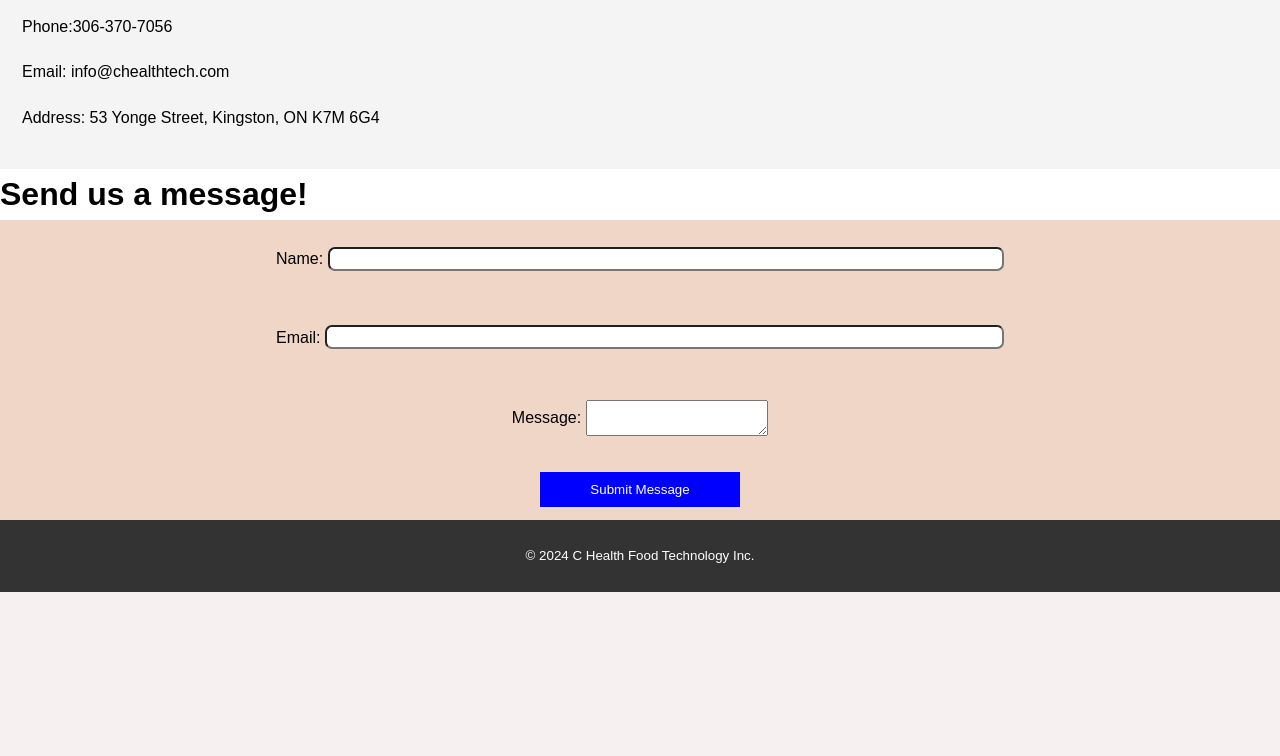
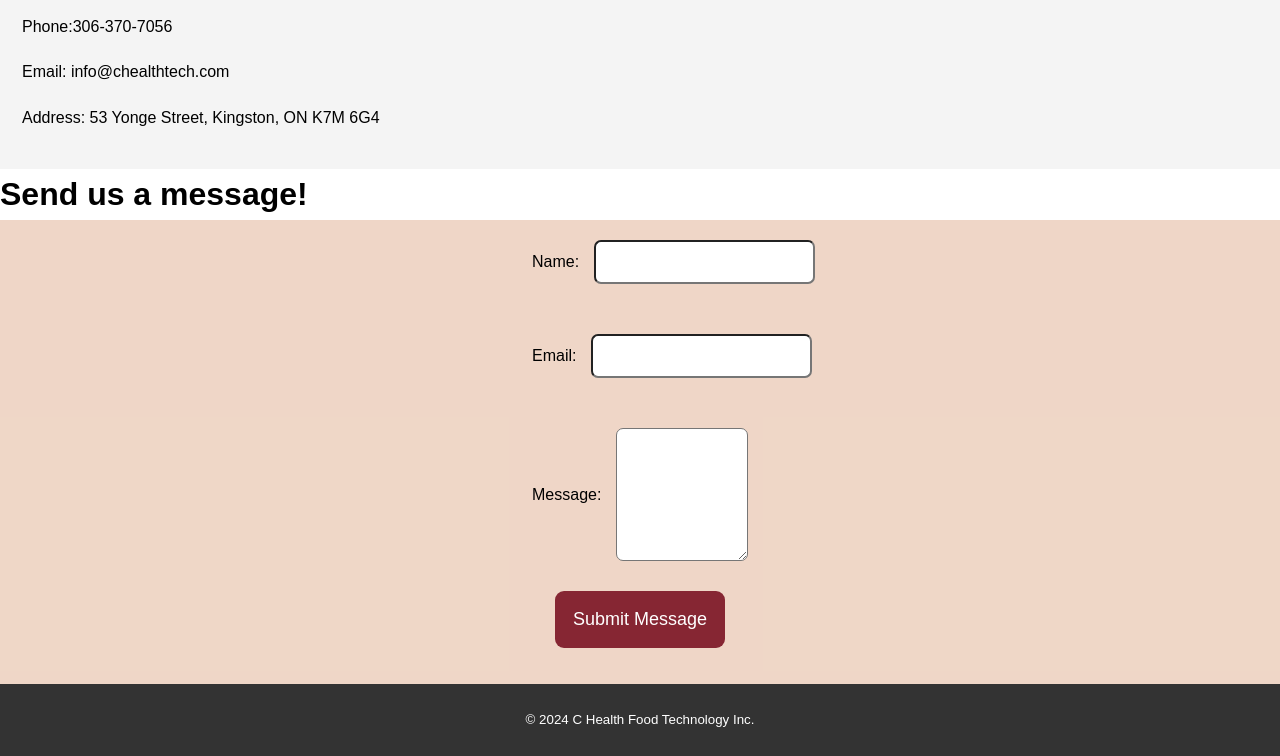
Before and after one commit to Crossbow007/WebsiteForCHF, a PHP site: page /GonzalesArnieCodingAsst/contact.html in a window 1280 px wide. Shown: the part 600-1356 px from the top of the page. Before the commit the page ends 1192 px from the top, so only its background shows below. Run offline with PHP 8.4, Linux system fonts and the light colour scheme.

Commit message:
updated contact page html and css latest

```diff
--- a/contact.html
+++ b/contact.html
@@ -61,7 +61,7 @@
           <label for="email">Email:</label>
           <input type="text" name="email" id="email" required />
         </section>
-        <section class="message">
+        <section class="nameEmail">
           <label for="message">Message:</label>
           <textarea name="message" id="message" required></textarea>
         </section>
--- a/css/style.css
+++ b/css/style.css
@@ -170,35 +170,35 @@ h3 {
 /*CONTACT US*/
 /*Box for name and email section in contact us form*/
 .nameEmail {
-    height: 22px;
-    max-width: 60%;
+    width: 20%;
+    display: flex;
     align-items: center;
     gap: 5px;
+    margin-bottom: 10px;
 }
 
-/*Box for message section in contact us form*/
-.message {
-    height: 44px;
-    max-width: 60%;
-    align-items: center;
-    gap: 5px;
+.nameEmail label{
+    flex-basis: 20%;
+    text-align: right;
+    margin-right: 10px;
 }
 
-/*The submit button itself*/
-.submitButton {
-    display: flex;
-    width: 200px;
-    color: white;
-    align-items: center;
-    border-radius: 30px;
-    height: 22px;
+.nameEmail input,
+.nameEmail textarea {
+    flex-grow: 1; /* Allow input and textarea to grow and fill available space */
+    border-radius: 7px; /* Keep the border-radius consistent */
+    padding: 1.5em; /* Consistent padding */
+    height: 22px; /* Set a default height */
+}
+.nameEmail textarea {
+    width: 100%;
+    height: 10em;
 }
 
 /*The box for the entire contact us form BOX.*/
 .contactUs {
     background-color: #e0af9181;
     align-items: center;
-    height: 300px;
     /* border-radius: 30px; to get those lovely rounded corners */
 }
 
@@ -213,28 +213,21 @@ h3 {
     color: black;
 }
 
-/*Rules for all 3 inputs, to align*/
-.nameEmail,
-.message {
-    width: 100%;
-    display: flex;
-    justify-content: center;
+input[type="submit"] {
+    background-color: #862633;
+    color: white;
+    font-size: large;
+    border: none;
+    border-radius: 0.5em;
+    padding: 1em;
+    cursor: pointer;
+    width: auto;
+    max-width: 200px;
+    margin-bottom: 2em;
 }
 
-/*Input box for Name and email sections. Note the flatter corners=smaller border radius*/
-.nameEmail input {
-    width: 60%;
-    border-radius: 7px;
-    height: 22px;
-    flex-grow: 2;
-}
-
-/*Same deal. Double the height as name and email*/
-.message input {
-    width: 60%;
-    border-radius: 7px;
-    height: 44px;
-    flex-grow: 2;
+input[type="submit"]:hover {
+    opacity: 0.8;
 }
 
 /*ADMIN LOGIN*/
@@ -251,24 +244,7 @@ body {
     border: 1px solid #ccc;
 }
 
-input[type="text"],
-input[type="password"],
-input[type="submit"] {
-    width: 100%;
-    padding: 10px;
-    margin: 10px 0;
-}
 
-input[type="submit"] {
-    background-color: blue;
-    color: white;
-    border: none;
-    cursor: pointer;
-}
-
-input[type="submit"]:hover {
-    opacity: 0.8;
-}
 
 
 .database-view {
```
